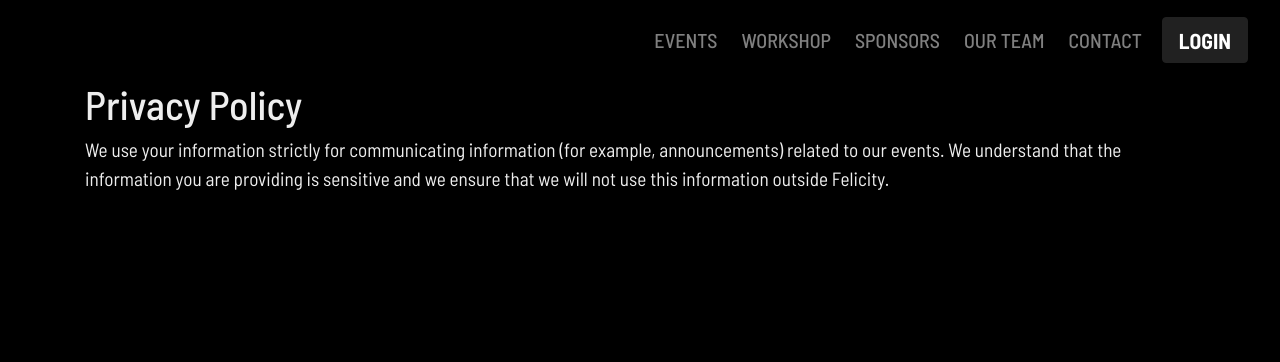
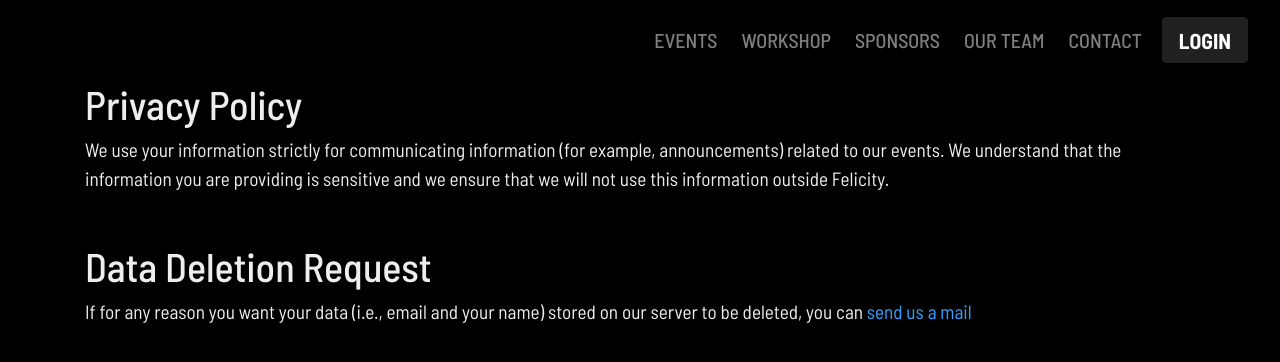
Before and after one commit to Felicity-IIIT-Hyderabad/website-2021, a React (Create React App) app in the folder reactapp/: page /privacy-policy in a window 1280 px wide. Shown: the top 362 px of the page. Built offline with nearby package versions, Linux system fonts and the light colour scheme.

Commit message:
added data deletion instructions

```diff
--- a/reactapp/src/components/PrivacyPolicy.jsx
+++ b/reactapp/src/components/PrivacyPolicy.jsx
@@ -3,9 +3,14 @@ import { Container } from "reactstrap";
 const PrivacyPolicy = () => {
     return (
         <>
-            <Container style={{ "color": "#eee", "paddingTop": "5rem", "fontSize": "1.2rem" }}>
+            <Container style={{ color: "#eee", paddingTop: "5rem", fontSize: "1.2rem" }}>
                 <h1>Privacy Policy</h1>
           We use your information strictly for communicating information (for example, announcements) related to our events. We understand that the information you are providing is sensitive and we ensure that we will not use this information outside Felicity.
+
+                <span style={{ display: "block", paddingTop: "3rem" }} />
+
+                <h1>Data Deletion Request</h1>
+              If for any reason you want your data (i.e., email and your name) stored on our server to be deleted, you can <a href="mailto:contact@felicity.iiit.ac.in?subject=Data Deletion Request" style={{ color: "#33a2ff" }}>send us a mail</a>
             </Container>
         </>
     );
```
